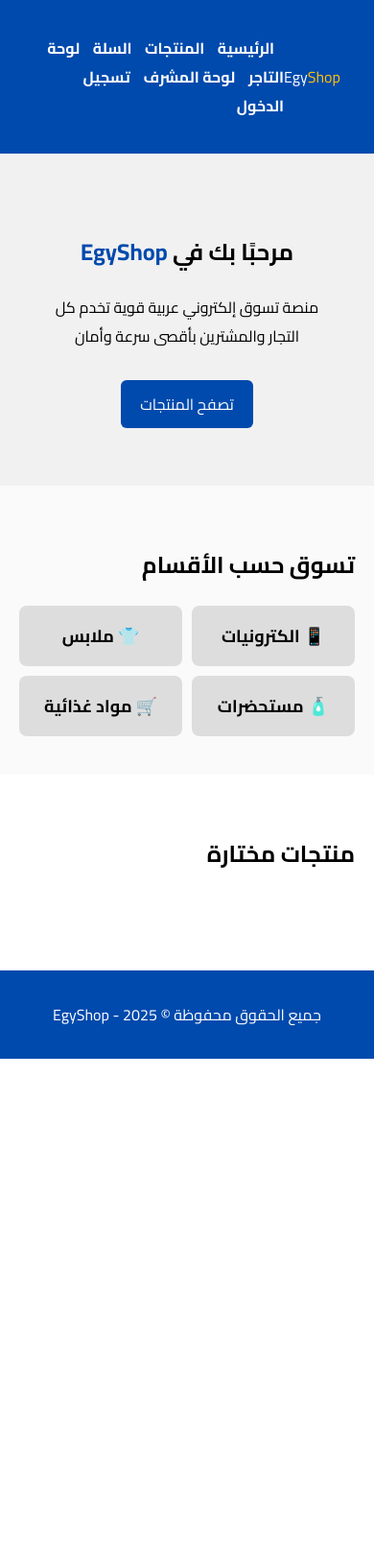
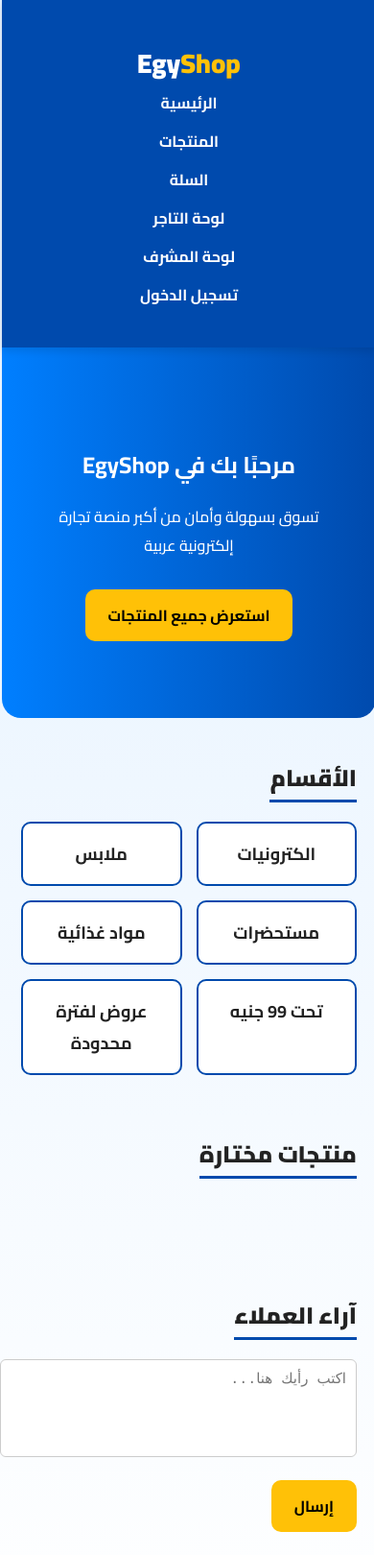
Before and after one commit to Ahmedkotb7070/egyshop, a plain HTML site: page index.html in a window 390 px wide. Shown: the top 1620 px of the page at 96% size. Before the commit the page ends 1103 px from the top, so only its background shows below. Drawn offline with Linux system fonts and the light colour scheme; no server answers.

Commit message:
Update index.html

```diff
--- a/index.html
+++ b/index.html
@@ -1,40 +1,58 @@
-<!DOCTYPE html>
-<html lang="ar" dir="rtl">
+<!DOCTYPE html><html lang="ar" dir="rtl">
 <head>
   <meta charset="UTF-8" />
   <meta name="viewport" content="width=device-width, initial-scale=1.0" />
-  <title>ايجي شوب | EgyShop</title>
-
-  <!-- خطوط وأيقونات -->
-  <link href="https://fonts.googleapis.com/css2?family=Cairo:wght@400;700&display=swap" rel="stylesheet" />
-  <link rel="stylesheet" href="https://cdnjs.cloudflare.com/ajax/libs/font-awesome/6.5.0/css/all.min.css" />
-
-  <!-- تنسيق داخلي بسيط للعرض -->
-  <style>
+  <title>ايجي شوب | EgyShop</title>  <!-- خطوط وأيقونات -->  <link href="https://fonts.googleapis.com/css2?family=Cairo:wght@500;700;900&display=swap" rel="stylesheet" />
+  <link rel="stylesheet" href="https://cdnjs.cloudflare.com/ajax/libs/font-awesome/6.5.0/css/all.min.css" />  <style>
     body {
       font-family: 'Cairo', sans-serif;
       margin: 0;
-      direction: rtl;
-      background: #fff;
+      background: linear-gradient(to bottom, #e1f0ff, #ffffff);
+      color: #222;
+    }
+
+    a {
+      transition: all 0.3s ease;
     }
 
     .main-header {
       background: #004aad;
       color: white;
-      padding: 15px;
+      padding: 20px 0;
+      box-shadow: 0 4px 8px rgba(0, 0, 0, 0.1);
+      position: sticky;
+      top: 0;
+      z-index: 1000;
     }
 
     .main-header .container {
       display: flex;
       justify-content: space-between;
       align-items: center;
+      flex-wrap: wrap;
+    }
+
+    .main-nav {
+      display: flex;
+      flex-wrap: wrap;
+      gap: 10px;
     }
 
     .main-nav a {
       color: white;
-      margin-right: 10px;
       text-decoration: none;
       font-weight: bold;
+      font-size: 16px;
+    }
+
+    .main-nav a:hover {
+      color: #ffc107;
+    }
+
+    .logo {
+      font-size: 28px;
+      font-weight: 900;
+      color: white;
     }
 
     .logo span {
@@ -48,83 +66,132 @@
     }
 
     .hero {
-      background-color: #f1f1f1;
-      padding: 40px 20px;
+      background: linear-gradient(to left, #004aad, #007fff);
+      padding: 60px 20px;
       text-align: center;
+      color: white;
+      border-radius: 0 0 20px 20px;
     }
 
-    .hero h1 span {
-      color: #004aad;
+    .hero h1 {
+      font-size: 32px;
+      margin-bottom: 10px;
+    }
+
+    .hero p {
+      font-size: 18px;
     }
 
     .btn-primary {
-      background-color: #004aad;
-      color: white;
-      padding: 10px 20px;
-      border-radius: 6px;
+      background-color: #ffc107;
+      color: #000;
+      padding: 12px 24px;
+      border-radius: 10px;
       text-decoration: none;
+      font-size: 16px;
+      font-weight: bold;
+      margin-top: 15px;
       display: inline-block;
-      margin-top: 15px;
     }
 
-    .categories {
-      padding: 20px 0;
-      background: #fafafa;
+    .section-title {
+      font-size: 24px;
+      font-weight: 900;
+      margin-bottom: 20px;
+      border-bottom: 3px solid #004aad;
+      display: inline-block;
     }
 
-    .category-grid {
+    .category-grid, .product-grid {
       display: grid;
-      grid-template-columns: repeat(auto-fit, minmax(120px, 1fr));
-      gap: 10px;
-      text-align: center;
+      grid-template-columns: repeat(auto-fit, minmax(160px, 1fr));
+      gap: 15px;
     }
 
     .category-box {
-      background: #ddd;
+      background: #ffffff;
       padding: 15px;
-      border-radius: 8px;
+      border: 2px solid #004aad;
+      border-radius: 10px;
       font-weight: bold;
       font-size: 18px;
+      text-align: center;
+      transition: all 0.3s;
     }
 
-    .featured-products {
-      padding: 20px 0;
-    }
-
-    .product-grid {
-      display: grid;
-      grid-template-columns: repeat(auto-fit, minmax(200px, 1fr));
-      gap: 20px;
+    .category-box:hover {
+      background: #e1efff;
+      transform: scale(1.03);
     }
 
     .product {
-      border: 1px solid #ccc;
-      border-radius: 8px;
-      padding: 10px;
-      text-align: center;
-      box-shadow: 0 2px 4px rgba(0,0,0,0.05);
+      background: #fff;
+      border-radius: 10px;
+      overflow: hidden;
+      box-shadow: 0 3px 10px rgba(0,0,0,0.1);
+      transition: transform 0.3s;
+    }
+
+    .product:hover {
+      transform: scale(1.02);
     }
 
     .product img {
       width: 100%;
-      max-height: 150px;
+      height: 160px;
       object-fit: cover;
+    }
+
+    .product h3, .product p {
+      padding: 10px;
+    }
+
+    .reviews-section {
+      margin-top: 40px;
+    }
+
+    .review-box {
+      background: #f9f9f9;
+      border: 1px solid #ccc;
+      padding: 15px;
+      margin-bottom: 10px;
+      border-radius: 8px;
+    }
+
+    textarea {
+      width: 100%;
+      height: 80px;
+      padding: 10px;
+      font-size: 15px;
       border-radius: 6px;
+      border: 1px solid #ccc;
+      resize: none;
     }
 
     .main-footer {
       background-color: #004aad;
       color: white;
-      padding: 15px;
+      padding: 20px;
       text-align: center;
-      margin-top: 40px;
+      margin-top: 30px;
     }
-  </style>
-</head>
-<body>
 
-  <!-- 🔷 الشريط العلوي -->
-  <header class="main-header">
+    @media (max-width: 600px) {
+      .main-header .container, .main-nav {
+        flex-direction: column;
+        text-align: center;
+      }
+
+      .hero h1 {
+        font-size: 24px;
+      }
+
+      .hero p {
+        font-size: 16px;
+      }
+    }
+  </style></head>
+<body>  <header class="main-header">
     <div class="container">
       <div class="logo">Egy<span>Shop</span></div>
       <nav class="main-nav">
@@ -136,48 +203,35 @@
         <a href="login.html">تسجيل الدخول</a>
       </nav>
     </div>
-  </header>
-
-  <!-- 🎯 بانر ترحيبي -->
-  <section class="hero">
+  </header>  <section class="hero">
     <div class="container">
-      <h1>مرحبًا بك في <span>EgyShop</span></h1>
-      <p>منصة تسوق إلكتروني عربية قوية تخدم كل التجار والمشترين بأقصى سرعة وأمان</p>
-      <a href="products.html" class="btn-primary">تصفح المنتجات</a>
+      <h1>مرحبًا بك في EgyShop</h1>
+      <p>تسوق بسهولة وأمان من أكبر منصة تجارة إلكترونية عربية</p>
+      <a href="products.html" class="btn-primary">استعرض جميع المنتجات</a>
     </div>
-  </section>
-
-  <!-- 🧭 الأقسام -->
-  <section class="categories">
-    <div class="container">
-      <h2>تسوق حسب الأقسام</h2>
+  </section>  <section class="container">
+    <h2 class="section-title">الأقسام</h2>
     <div class="category-grid">
-        <div class="category-box">📱 الكترونيات</div>
-        <div class="category-box">👕 ملابس</div>
-        <div class="category-box">🧴 مستحضرات</div>
-        <div class="category-box">🛒 مواد غذائية</div>
+      <div class="category-box">الكترونيات</div>
+      <div class="category-box">ملابس</div>
+      <div class="category-box">مستحضرات</div>
+      <div class="category-box">مواد غذائية</div>
+      <div class="category-box">تحت 99 جنيه</div>
+      <div class="category-box">عروض لفترة محدودة</div>
     </div>
-    </div>
-  </section>
-
-  <!-- 🛍️ منتجات مختارة -->
-  <section class="featured-products">
-    <div class="container">
-      <h2>منتجات مختارة</h2>
-      <div class="product-grid" id="productList">
-        <!-- سيتم تحميل المنتجات من Firebase -->
-      </div>
-    </div>
-  </section>
-
-  <footer class="main-footer">
+  </section>  <section class="container">
+    <h2 class="section-title">منتجات مختارة</h2>
+    <div class="product-grid" id="productList"></div>
+  </section>  <section class="container reviews-section">
+    <h2 class="section-title">آراء العملاء</h2>
+    <div id="reviewList"></div>
+    <textarea id="reviewInput" placeholder="اكتب رأيك هنا..."></textarea>
+    <a href="#" onclick="submitReview()" class="btn-primary">إرسال</a>
+  </section>  <footer class="main-footer">
     <p>جميع الحقوق محفوظة &copy; 2025 - EgyShop</p>
-  </footer>
-
-  <!-- 🔌 Firebase & تحميل المنتجات -->
-  <script type="module">
+  </footer>  <script type="module">
     import { initializeApp } from "https://www.gstatic.com/firebasejs/10.11.0/firebase-app.js";
-    import { getFirestore, collection, getDocs } from "https://www.gstatic.com/firebasejs/10.11.0/firebase-firestore.js";
+    import { getFirestore, collection, getDocs, addDoc } from "https://www.gstatic.com/firebasejs/10.11.0/firebase-firestore.js";
 
     const firebaseConfig = {
       apiKey: "AIzaSyBixTZkwoWVSAqlYK_C19-6DLRalc4fhuM",
@@ -193,29 +247,47 @@
     const db = getFirestore(app);
 
     const productList = document.getElementById("productList");
+    const reviewList = document.getElementById("reviewList");
+    const reviewInput = document.getElementById("reviewInput");
 
     async function loadFeaturedProducts() {
       const querySnapshot = await getDocs(collection(db, "products"));
-      let count = 0;
+      productList.innerHTML = "";
       querySnapshot.forEach((doc) => {
-        if (count >= 4) return; // فقط أول 4 منتجات
         const data = doc.data();
+        if (data.featured === true) {
           const productCard = `
             <div class="product">
               <img src="${data.image}" alt="${data.name}">
               <h3>${data.name}</h3>
               <p>${data.description}</p>
               <p><strong>${data.price} جنيه</strong></p>
-            <a href="products.html" class="btn-primary">عرض المزيد</a>
-          </div>
-        `;
+              <a href="products.html" class="btn-primary">عرض</a>
+            </div>`;
           productList.innerHTML += productCard;
-        count++;
+        }
       });
     }
 
+    async function loadReviews() {
+      const querySnapshot = await getDocs(collection(db, "reviews"));
+      reviewList.innerHTML = "";
+      querySnapshot.forEach((doc) => {
+        const data = doc.data();
+        reviewList.innerHTML += `<div class="review-box">${data.text}</div>`;
+      });
+    }
+
+    async function submitReview() {
+      const text = reviewInput.value.trim();
+      if (text) {
+        await addDoc(collection(db, "reviews"), { text });
+        reviewInput.value = "";
+        loadReviews();
+      }
+    }
+
     loadFeaturedProducts();
-  </script>
-
-</body>
+    loadReviews();
+  </script></body>
 </html>
```
Lines whose indentation alone changed are shown as unchanged.
